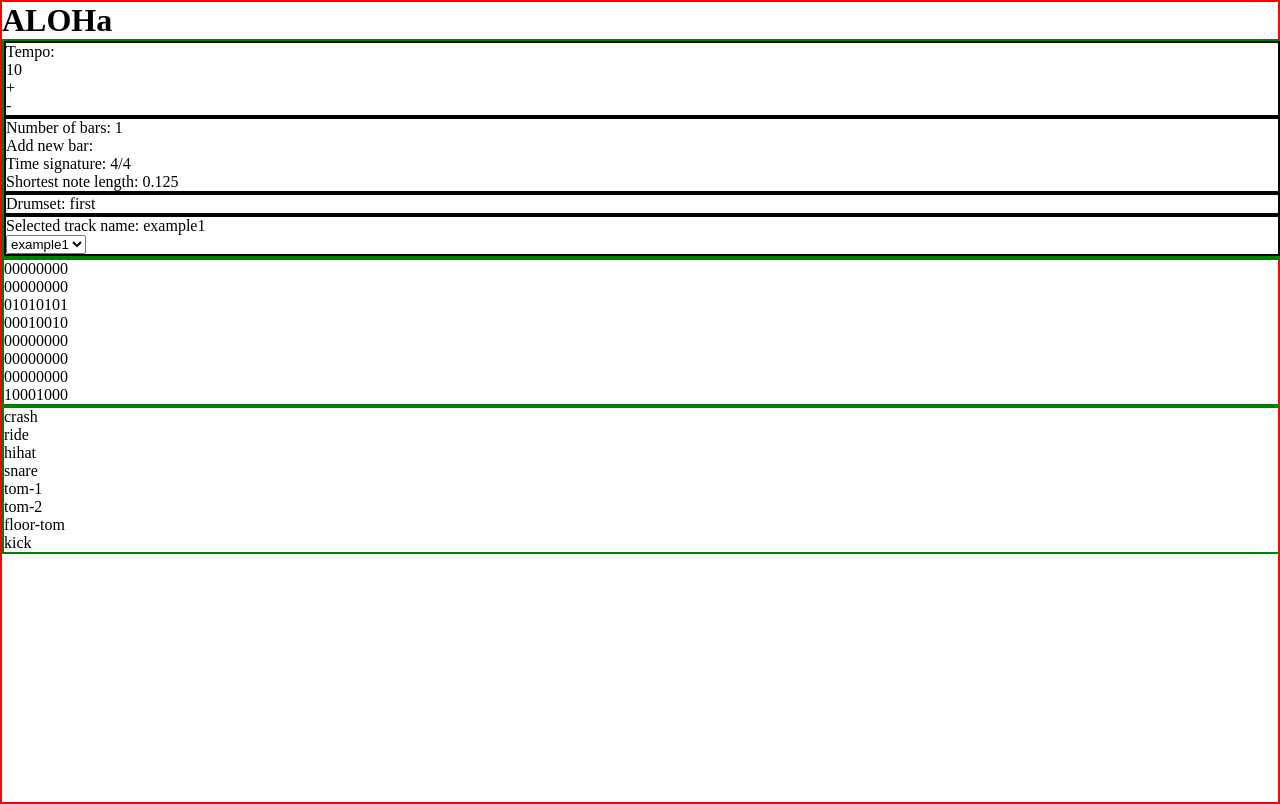
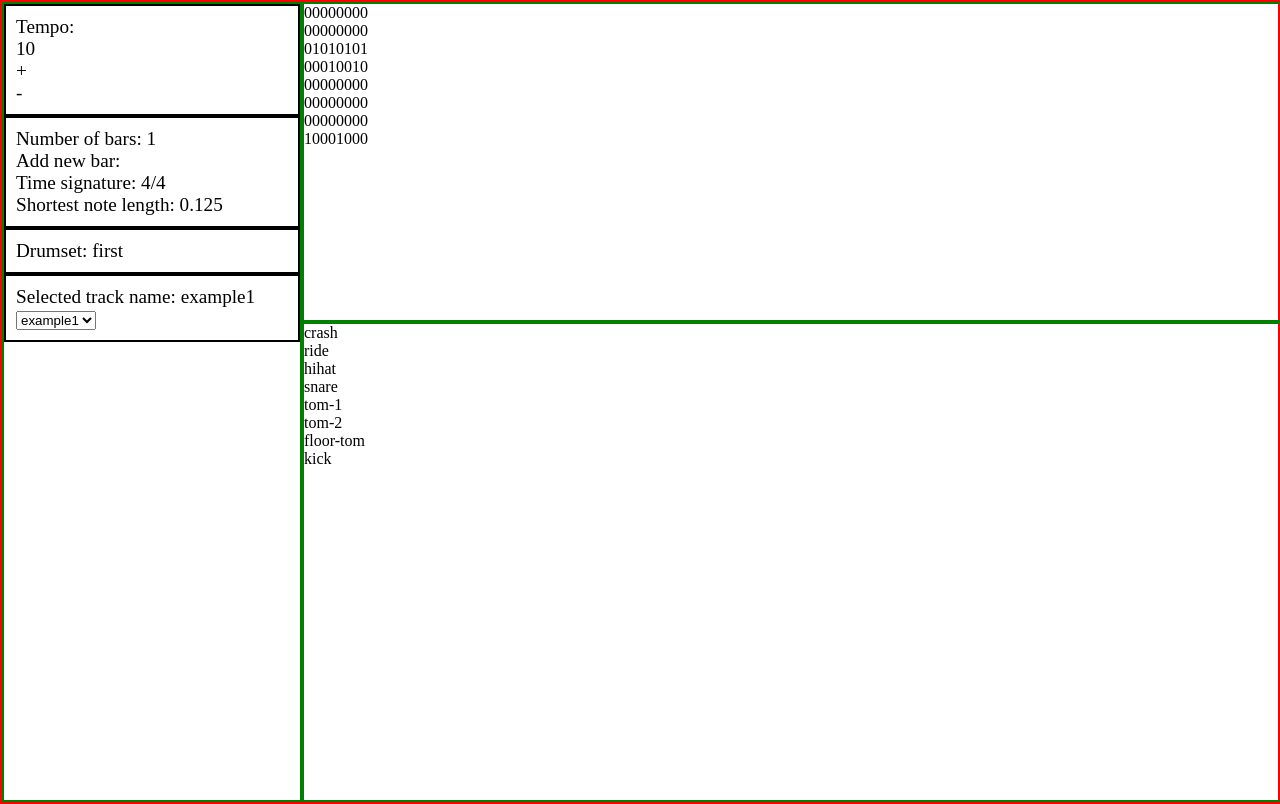
Before and after one commit to Desiak/Drumly, a React (Create React App) app: page / in a window 1280 px wide. Built offline with nearby package versions, Linux system fonts and the light colour scheme.

Commit message:
logo section temporarily removed

```diff
--- a/src/App.js
+++ b/src/App.js
@@ -14,9 +14,8 @@ function App() {
   console.log(store);
   return (
     <Provider store={store}>
-       <div className="App">
-       <h1>ALOHa</h1>
-       {/* <Tempo></Tempo> */}
+       <div className="app">
+
        <Menu></Menu>
        <Player></Player>
        <Drumset></Drumset>
--- a/src/style/_menu.scss
+++ b/src/style/_menu.scss
@@ -3,4 +3,6 @@
 }
 .input{
     border:2px solid black;
+    padding:10px;
+    font-size: 1.2em;
 }
--- a/src/style/style.css
+++ b/src/style/style.css
@@ -56,6 +56,8 @@ body {
 
 .input {
   border: 2px solid black;
+  padding: 10px;
+  font-size: 1.2em;
 }
 
 .drumset-container {
```
Also changed, not shown: 1 other file (tests, documents, lock files or other folders).
